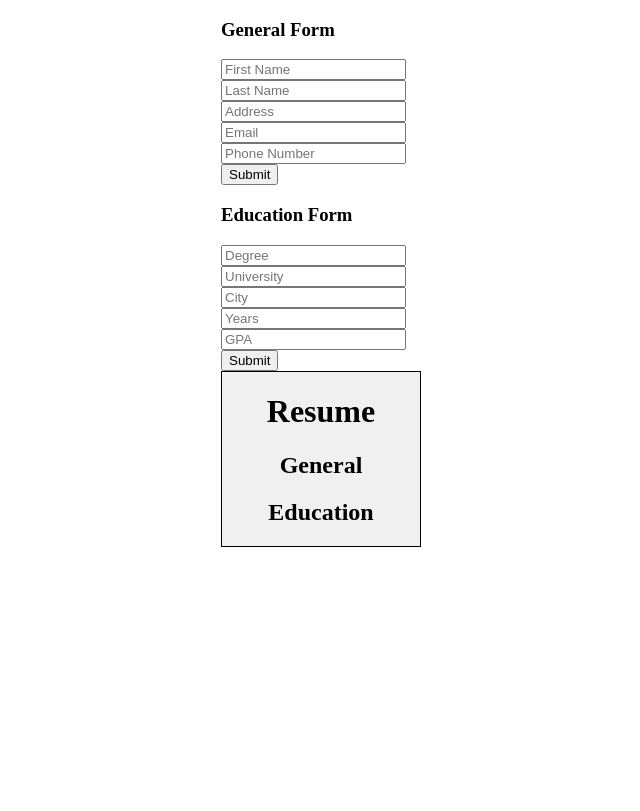
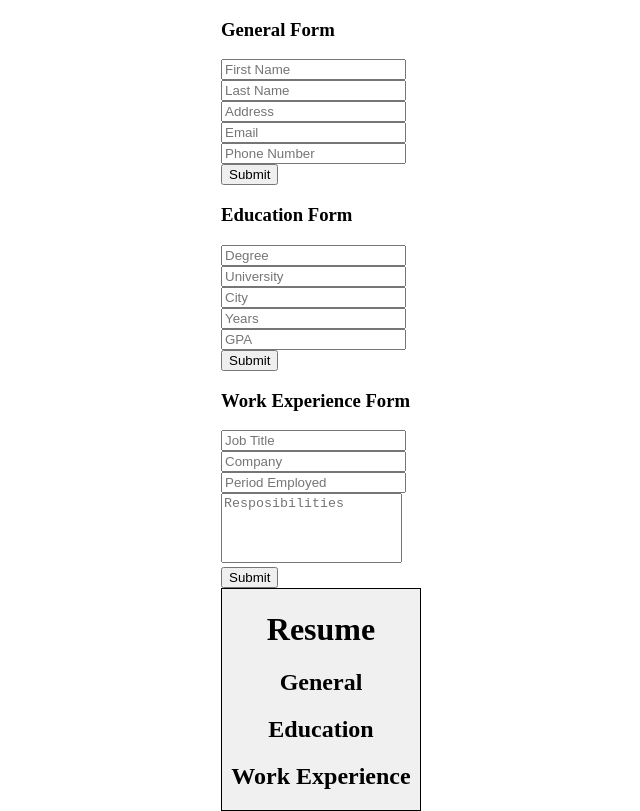
Before and after one commit to jacobgunlock/cv-project, a React (Create React App) app: page / in a window 1280 px wide. Shown: the whole page, without its empty margins (319-959 px from the left). Built offline with nearby package versions, Linux system fonts and the light colour scheme.

Commit message:
working version, needs styling

```diff
--- a/src/App.js
+++ b/src/App.js
@@ -4,6 +4,7 @@ import style from "./styles/style.module.css";
 import Resume from "./components/Resume";
 import GeneralForm from "./components/GeneralForm";
 import EducationForm from "./components/EducationForm";
+import WorkForm from "./components/WorkForm";
 
 export default class App extends Component {
   constructor(props) {
@@ -20,7 +21,11 @@ export default class App extends Component {
   };
 
   handleEducationData = (data) => {
-    this.setState({ education: this.state.education.concat(data)})
+    this.setState({ education: this.state.education.concat(data) });
+  };
+
+  handleWorkData = (data) => {
+    this.setState({ experience: this.state.experience.concat(data) });
   };
 
   removeEducationEntry = (entryToDelete) => {
@@ -31,19 +36,32 @@ export default class App extends Component {
     });
   };
 
+  removeWorkEntry = (entryToDelete) => {
+    this.setState({
+      experience: this.state.experience.filter(
+        (entry) => entry.id !== entryToDelete.id
+      ),
+    });
+  }
+
   render() {
     return (
       <div className="App">
         <GeneralForm handleGeneralData={this.handleGeneralData} />
         <EducationForm
-        education={this.state.education}
-        handleEducationData={this.handleEducationData}
-         />
+          education={this.state.education}
+          handleEducationData={this.handleEducationData}
+        />
+        <WorkForm
+          experience={this.state.experience}
+          handleWorkData={this.handleWorkData}
+        />
         <Resume
           general={this.state.general}
           education={this.state.education}
+          experience={this.state.experience}
           removeEducationEntry={this.removeEducationEntry}
-          experience={this.state.experience}
+          removeWorkEntry={this.removeWorkEntry}
         />
       </div>
     );
--- a/src/components/Resume.js
+++ b/src/components/Resume.js
@@ -1,6 +1,7 @@
 import React, { Component } from "react";
 import GeneralInfo from "./GeneralInfo";
 import EducationInfo from "./EducationInfo";
+import WorkInfo from "./WorkInfo";
 
 export default class Resume extends Component {
   render() {
@@ -18,6 +19,9 @@ export default class Resume extends Component {
         <EducationInfo
         education={this.props.education}
         removeEducationEntry={this.props.removeEducationEntry}/>
+        <WorkInfo
+        experience={this.props.experience}
+        removeWorkEntry={this.props.removeWorkEntry} />
       </div>
     );
   }
--- /dev/null
+++ b/src/components/WorkForm.js
@@ -0,0 +1,89 @@
+import React, { Component } from "react";
+import { v4 as uuidv4 } from "uuid";
+
+export default class WorkForm extends Component {
+  constructor(props) {
+    super(props);
+
+    this.state = {
+      entry: {
+        title: "",
+        company: "",
+        periodEmployed: "",
+        responsibilities: "",
+        id: uuidv4(),
+      },
+    };
+  }
+
+  onSubmit = (e) => {
+    e.preventDefault();
+    if (this.props.experience.length < 3) {
+      this.props.handleWorkData(this.state.entry);
+      this.setState({
+        entry: {
+          title: "",
+          company: "",
+          periodEmployed: "",
+          responsibilities: "",
+          id: uuidv4(),
+        },
+      });
+    } else return alert("Only 3 Entries Allowed");
+  };
+
+  onChange = (e) => {
+    this.setState((prevState) => ({
+      entry: {
+        ...prevState.entry,
+        [e.target.name]: e.target.value,
+      },
+    }));
+  };
+
+  render() {
+    const textAreaStyle = {
+      resize: "none",
+      height: "4rem",
+    };
+    const { title, company, periodEmployed, responsibilities } =
+      this.state.entry;
+    return (
+      <div>
+        <h3>Work Experience Form</h3>
+        <form onSubmit={(e) => this.onSubmit(e)}>
+          <input
+            onChange={(e) => this.onChange(e)}
+            value={title}
+            name="title"
+            type="text"
+            placeholder="Job Title"
+          />
+          <input
+            onChange={(e) => this.onChange(e)}
+            value={company}
+            name="company"
+            type="text"
+            placeholder="Company"
+          />
+          <input
+            onChange={(e) => this.onChange(e)}
+            value={periodEmployed}
+            name="periodEmployed"
+            type="text"
+            placeholder="Period Employed"
+          />
+          <textarea
+            onChange={(e) => this.onChange(e)}
+            value={responsibilities}
+            name="responsibilities"
+            style={textAreaStyle}
+            type="text"
+            placeholder="Resposibilities"
+          />
+          <button>Submit</button>
+        </form>
+      </div>
+    );
+  }
+}
--- /dev/null
+++ b/src/components/WorkInfo.js
@@ -0,0 +1,27 @@
+import React, { Component } from 'react'
+
+export default class WorkInfo extends Component {
+  render() {
+    const work = this.props.experience;
+    const styling = {
+      border: 'solid 1px',
+      backgroundColor: 'light-grey',
+    }
+    return (
+      <div>
+        <h2>Work Experience</h2>
+        {work.map(item => {
+          return (
+          <div key={item.id} style={styling}>
+            <p>Job Title: {item.title}</p>
+            <p>Company: {item.company}</p>
+            <p>Period Employed: {item.periodEmployed}</p>
+            <p>Responsibilities: <br/> {item.responsibilities}</p>
+            <button onClick={() => this.props.removeWorkEntry(item)}>delete</button>
+          </div>
+          )
+        })}
+      </div>
+    )
+  }
+}
```
